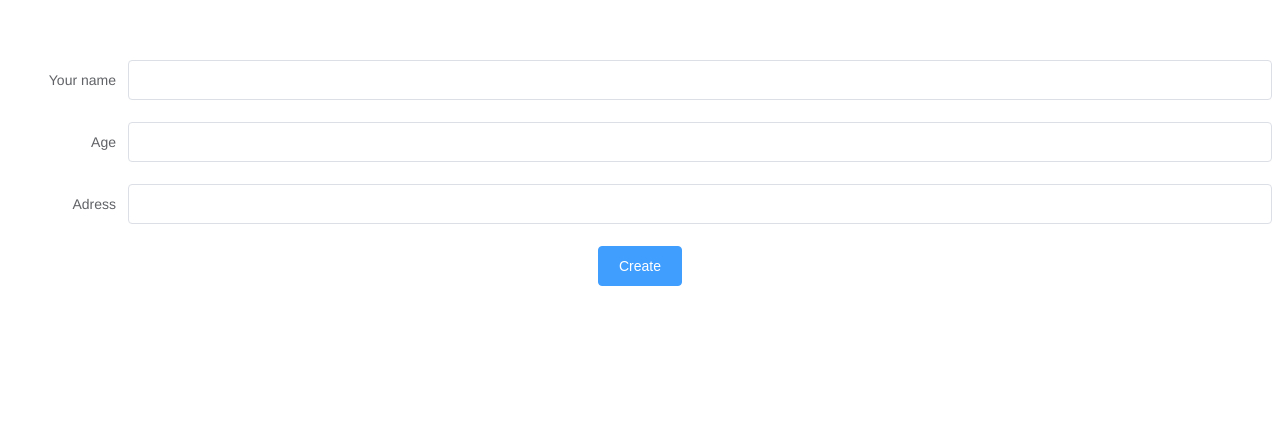
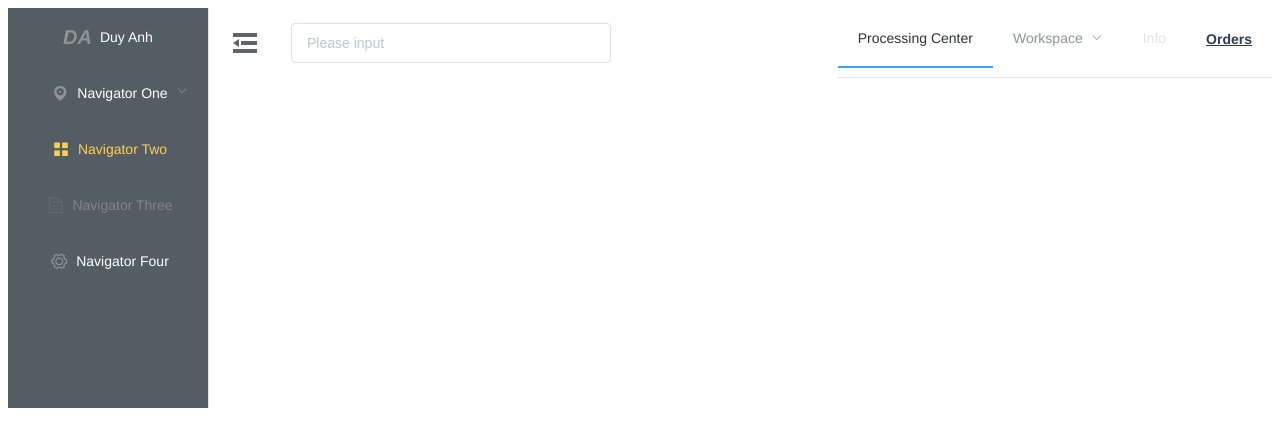
Before and after one commit to Ngdaz/Leaning-VueJs, a Vue app: page / in a window 1280 px wide. Shown: the top 446 px of the page. Built offline with nearby package versions, Linux system fonts and the light colour scheme.

Commit message:
implement vuex and create store for side bar to collapse. Use elemntUI for top and side bar.

```diff
--- a/src/App.vue
+++ b/src/App.vue
@@ -1,17 +1,15 @@
 <template>
   <div id="app">
-    <HelloWorld />
+    <!-- router -->
+    <router-view/>
+
   </div>
 </template>
 
 <script>
-import HelloWorld from './components/HelloWorld.vue'
 
 export default {
-  name: 'App',
-  components: {
-    HelloWorld
-  }
+  name: 'app',
 }
 </script>
 
@@ -22,6 +20,18 @@ export default {
   -moz-osx-font-smoothing: grayscale;
   text-align: center;
   color: #2c3e50;
-  margin-top: 60px;
+}
+
+#nav {
+  padding: 30px;
+}
+
+#nav a {
+  font-weight: bold;
+  color: #2c3e50;
+}
+
+#nav a.router-link-exact-active {
+  color: #42b983;
 }
 </style>
--- a/src/components/HelloWorld.vue
+++ /dev/null
@@ -1,66 +0,0 @@
-<template>
-  <div>
-    <!-- <div  v-for=" item in forms"> -->
-    <!-- form input -->
-    <p v-if="form.status">ban da tao tai khoan thanh cong</p>
-    <el-form ref="form" :model="form" label-width="120px">
-      <el-form-item label=" Your name">
-        <el-input v-model="form.name"></el-input>
-      </el-form-item>
-      <el-form-item label="Age">
-        <el-input v-model="form.age"></el-input>
-      </el-form-item>
-      <el-form-item label="Adress">
-        <el-input v-model="form.address"></el-input>
-      </el-form-item>
-    </el-form>
-    <!-- submit -->
-    <el-button type="primary" @click="onSubmit">Create</el-button>
-
-    <!-- Table -->
-    <!-- <el-button type="button" @click="dialogTableVisible = true"
-      >Open record</el-button
-    > -->
-
-    <el-dialog title="Reord" :visible.sync="dialogTableVisible">
-      <el-table :data="[form]">
-        <el-table-column prop="name" label="Name ne"></el-table-column>
-        <el-table-column prop="age" label="Age ne"></el-table-column>
-        <el-table-column prop="address" label="Address ne"></el-table-column>
-      </el-table>
-      <el-button type="primary" @click="onClose">Ok</el-button>
-    </el-dialog>
-  </div>
-</template>
-
-<script>
-export default {
-  data() {
-    return {
-      form: [
-        {
-          name: "",
-          age: "",
-          address: "",
-          status: false,
-        },
-      ],
-      dialogTableVisible: false,
-
-      formLabelWidth: "120px",
-    };
-  },
-  methods: {
-    onSubmit: function () {
-      this.dialogTableVisible = true;
-    },
-    onClose: function () {
-      this.form.status = true;
-      this.dialogTableVisible = false;
-    },
-  },
-};
-</script>
-
-<style>
-</style>
--- /dev/null
+++ b/src/components/Navigation.vue
@@ -0,0 +1,95 @@
+<template>
+  <div class="content">
+    <div class="top-bar">
+      <div>
+        <el-button @click="menuCollapse()" class="btn-collapse">
+          <i class="el-icon-s-fold"></i>
+        </el-button>
+      </div>
+      <div class="nav-header">
+        <el-input  class="nav-input" placeholder="Please input"  clearable>
+        </el-input>
+        <el-menu
+          :default-active="activeIndex"
+          class="el-menu-demo"
+          mode="horizontal"
+
+        >
+          <el-menu-item index="1">Processing Center</el-menu-item>
+          <el-submenu index="2">
+            <template slot="title">Workspace</template>
+            <el-menu-item index="2-1">item one</el-menu-item>
+            <el-menu-item index="2-2">item two</el-menu-item>
+            <el-menu-item index="2-3">item three</el-menu-item>
+            <el-submenu index="2-4">
+              <template slot="title">item four</template>
+              <el-menu-item index="2-4-1">item one</el-menu-item>
+              <el-menu-item index="2-4-2">item two</el-menu-item>
+              <el-menu-item index="2-4-3">item three</el-menu-item>
+            </el-submenu>
+          </el-submenu>
+          <el-menu-item index="3" disabled>Info</el-menu-item>
+          <el-menu-item index="4"
+            ><a href="https://www.ele.me" target="_blank"
+              >Orders</a
+            ></el-menu-item
+          >
+        </el-menu>
+      </div>
+    </div>
+  </div>
+</template>
+
+<script>
+import { mapState } from "vuex";
+
+export default {
+  name: "navbar",
+  data() {
+    return {
+      activeIndex: "1",
+      activeIndex2: "1",
+    };
+  },
+  methods: {
+    menuCollapse() {
+      this.$store.commit("menuCollapse");
+    },
+  },
+  computed: mapState(["isCollapse"]),
+};
+</script>
+
+<style>
+.top-bar {
+  display: flex;
+  height: 70px;
+  width: ;
+  margin: 0 auto;
+}
+.btn-collapse {
+  border: none;
+  background: none;
+  font-size: 2rem;
+  height: 70px;
+}
+.content {
+  /* width: calc(100vw - 200px); */
+  width: 100%;
+}
+.nav-header{
+  display: flex;
+  justify-content: space-between;
+  width: 100%;
+
+}
+.nav-input{
+  width: 20rem;
+  margin-left: 10px;
+  margin-top: auto;
+  margin-bottom: auto   ;
+}
+.el-menu-demo{
+  float: right !important;;
+}
+</style>
--- /dev/null
+++ b/src/components/SideBar.vue
@@ -0,0 +1,92 @@
+<template>
+<div class="sidebar">
+
+  <div>
+    <el-menu
+
+      default-active="2"
+      class="el-menu-vertical-demo"
+       background-color="#545c64"
+      text-color="#fff"
+      active-text-color="#ffd04b"
+      :collapse="isCollapse"
+    >
+      <el-menu-item index="0">
+        <Logo-layout></Logo-layout>
+       </el-menu-item>
+      <el-submenu index="1">
+        <template slot="title">
+          <i class="el-icon-location"></i>
+          <span slot="title">Navigator One</span>
+        </template>
+        <el-menu-item-group>
+          <span slot="title">Group One</span>
+          <el-menu-item index="1-1">item one</el-menu-item>
+          <el-menu-item index="1-2">item two</el-menu-item>
+        </el-menu-item-group>
+        <el-menu-item-group title="Group Two">
+          <el-menu-item index="1-3">item three</el-menu-item>
+        </el-menu-item-group>
+        <el-submenu index="1-4">
+          <span slot="title">item four</span>
+          <el-menu-item index="1-4-1">item one</el-menu-item>
+        </el-submenu>
+      </el-submenu>
+      <el-menu-item index="2">
+        <i class="el-icon-menu"></i>
+        <span slot="title">Navigator Two</span>
+      </el-menu-item>
+      <el-menu-item index="3" disabled>
+        <i class="el-icon-document"></i>
+        <span slot="title">Navigator Three</span>
+      </el-menu-item>
+      <el-menu-item index="4">
+        <i class="el-icon-setting"></i>
+        <span slot="title">Navigator Four</span>
+      </el-menu-item>
+    </el-menu>
+  </div>
+  </div>
+</template>
+
+<style>
+.el-menu-vertical-demo:not(.el-menu--collapse) {
+  width: 200px;
+  min-height: 400px;
+}
+.sidebar{
+  display: flex;
+  flex-direction: column;
+
+}
+
+</style>
+
+<script>
+// import LogoLayout from './logo'
+// import { mapGetters } from 'vuex';
+import { mapState} from 'vuex';
+import logolayout from './logo.vue';
+
+export default {
+  components: {
+    "Logo-layout": logolayout,
+  },
+  name: "SideBar",
+  // data() {
+  //   return {
+  //     isCollapse: false,
+  //   };
+  // },
+  methods: {
+    // menuCollapse() {
+    //     this.isCollapse = !this.isCollapse
+    //     console.log(this.isCollapse);
+
+    // }
+  },
+  computed: mapState({
+    isCollapse: state => state.isCollapse
+  })
+};
+</script>
--- /dev/null
+++ b/src/components/logo.vue
@@ -0,0 +1,29 @@
+<template >
+    <div>
+        <i class="slice">DA</i>
+        <span class="logo-name">Duy Anh</span>
+    </div>
+</template>
+
+<script>
+export default {
+    name: 'logolayout',
+}
+</script>
+
+
+<style>
+.slice {
+  margin: 0;
+  vertical-align: middle;
+  width: 24px;
+  text-align: center;
+  font-weight: 700;
+  font-size: 20px;
+}
+.logo-name{
+    margin-left: 0.5rem;
+    font: 1.2rem;
+}
+
+</style>
--- a/src/main.js
+++ b/src/main.js
@@ -1,12 +1,21 @@
 import Vue from 'vue'
 import ElementUI from 'element-ui';
+import VueRouter from 'vue-router'
 import 'element-ui/lib/theme-chalk/index.css';
 import App from './App.vue'
+import router from './router'
+
+import { store } from '../src/store/store';
+
 
 Vue.config.productionTip = false
+
+Vue.use(VueRouter)
 Vue.use(ElementUI)
 
 
 new Vue({
-  render: h => h(App),
+  store,
+  router,
+  render: h => h(App)
 }).$mount('#app')
--- /dev/null
+++ b/src/router/index.js
@@ -0,0 +1,36 @@
+import Vue from 'vue'
+import VueRouter from 'vue-router'
+import Vuex from 'vuex'
+import Home from '../views/Home.vue'
+import { library } from '@fortawesome/fontawesome-svg-core'
+import { faUserSecret } from '@fortawesome/free-solid-svg-icons'
+import { FontAwesomeIcon } from '@fortawesome/vue-fontawesome'
+
+library.add(faUserSecret)
+
+Vue.component('font-awesome-icon', FontAwesomeIcon)
+
+Vue.config.productionTip = false
+
+Vue.use(VueRouter)
+Vue.use(Vuex)
+
+
+
+
+const routes = [
+  {
+    path: '/',
+    name: 'Home',
+    component: Home,
+  },
+
+]
+
+const router = new VueRouter({
+  mode: 'history',
+  base: process.env.BASE_URL,
+  routes
+})
+
+export default router
--- /dev/null
+++ b/src/store/store.js
@@ -0,0 +1,14 @@
+import Vuex from 'vuex';
+
+export const store = new Vuex.Store({
+    state: {
+      safelyStoredNumber: 0,
+      isCollapse: false,
+    },
+
+    mutations: {
+        menuCollapse(state){
+            state.isCollapse = !state.isCollapse
+        }
+    }
+  });
--- /dev/null
+++ b/src/views/Home.vue
@@ -0,0 +1,29 @@
+<template>
+  <div class="home">
+    <div id="nav">
+      <app-sidebar></app-sidebar>
+      <app-navigation></app-navigation>
+
+    </div>
+  </div>
+</template>
+
+<script>
+// @ is an alias to /src
+import navbar from "../components/Navigation";
+import SideBar from "../components/SideBar";
+
+export default {
+  name: "Home",
+  components: {
+    "app-navigation": navbar,
+    "app-sidebar": SideBar,
+  },
+};
+</script>
+<style >
+  #nav{
+    display: flex;
+    padding: 0;
+  }
+</style>
```
Also changed, not shown: package.json (+7 -1 lines), src/components/Topbar.vue (added), src/store/getters.js (added), 2 other files (tests, documents, lock files or other folders).
